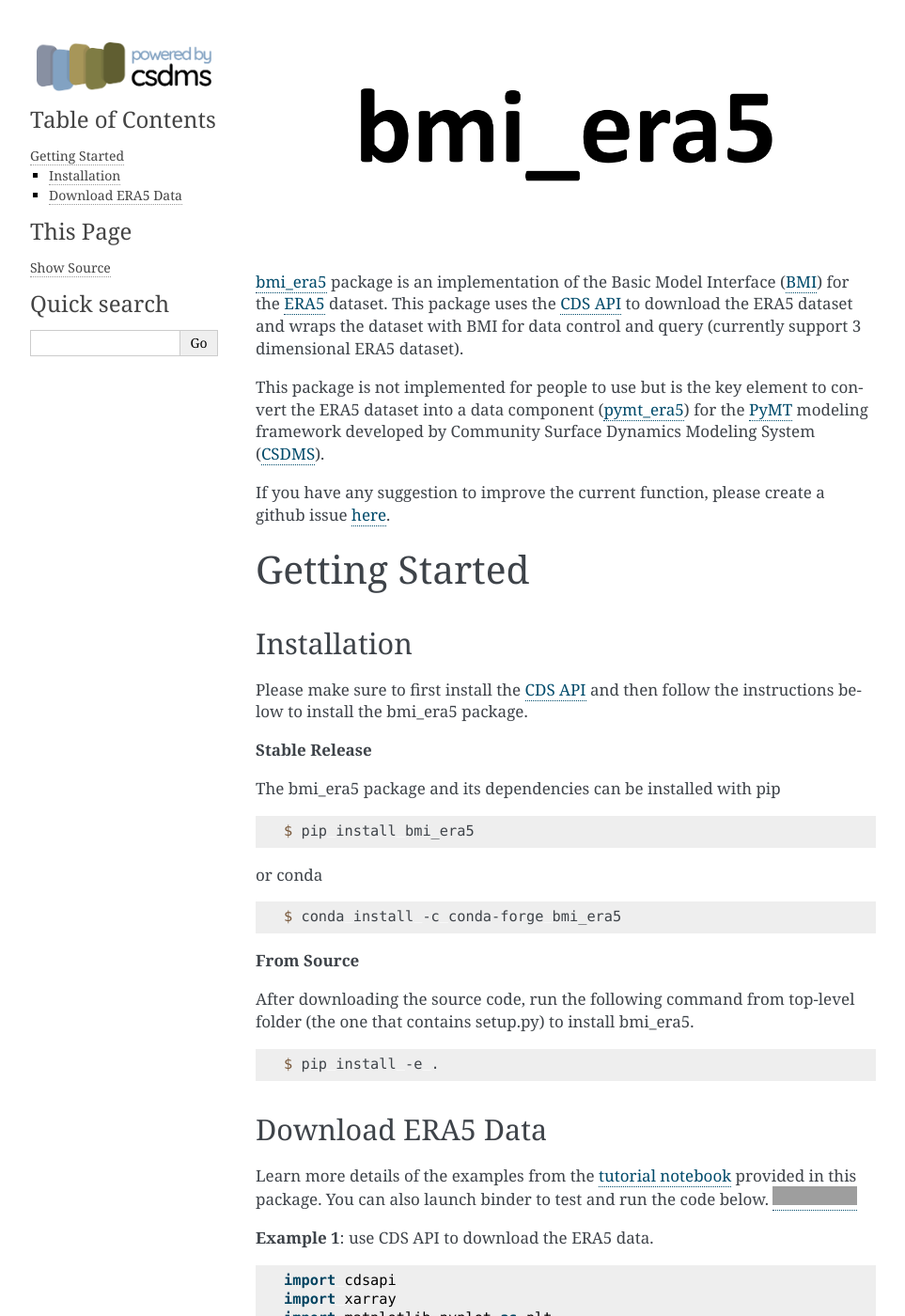
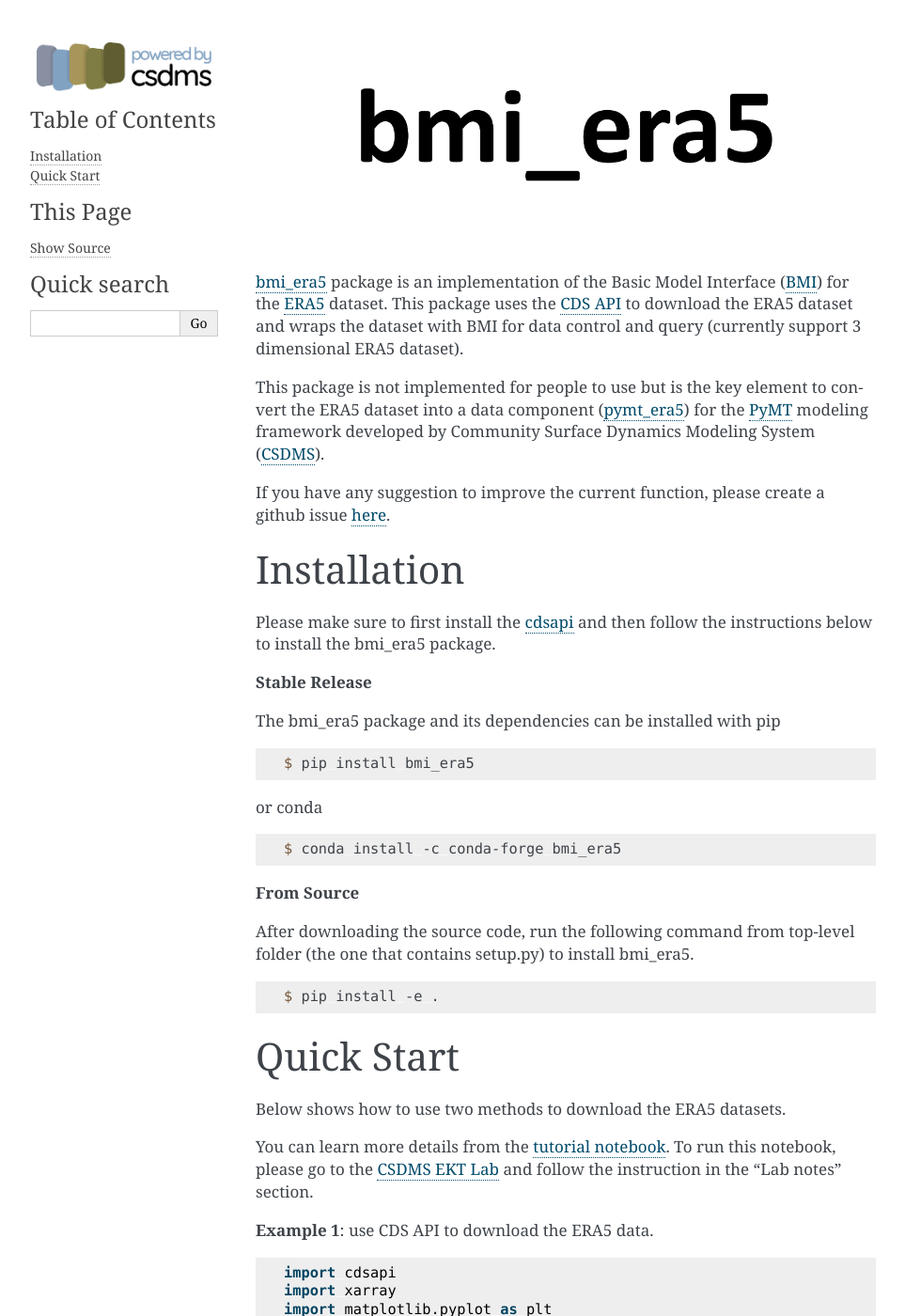
Before and after one commit to gantian127/bmi_era5, a Sphinx documentation site: the page built from docs/source/index.rst, in a window 1280 px wide and 1400 px high. Shown: the whole window at 94% size, without its empty margins (148-1111 px from the left). Built offline with Sphinx 7.4.7, drawn with Linux system fonts in a browser that asks for light colours; some of the changed text lies outside the part shown; grey boxes are pictures that could not be loaded.

Commit message:
update docs

```diff
--- a/docs/source/index.rst
+++ b/docs/source/index.rst
@@ -18,14 +18,11 @@ If you have any suggestion to improve the current function, please create a gith
 `here <https://github.com/gantian127/bmi_era5/issues>`_.
 
 
-Getting Started
-===============
-
 Installation
 ++++++++++++
 
 Please make sure to first install the
-`CDS API <https://confluence.ecmwf.int/display/CKB/How+to+download+ERA5#HowtodownloadERA5-4-DownloadERA5familydatathroughtheCDSAPI>`_
+`cdsapi <https://confluence.ecmwf.int/display/CKB/How+to+download+ERA5#HowtodownloadERA5-4-DownloadERA5familydatathroughtheCDSAPI>`_
 and then follow the instructions below to install the bmi_era5 package.
 
 **Stable Release**
@@ -52,11 +49,14 @@ After downloading the source code, run the following command from top-level fold
     $ pip install -e .
 
 
-Download ERA5 Data
-++++++++++++++++++++++++
+Quick Start
++++++++++++++
 
-Learn more details of the examples from the `tutorial notebook <https://github.com/gantian127/bmi_era5/blob/master/notebooks/bmi_era5.ipynb>`_ provided in this package.
-You can also launch binder to test and run the code below. |binder|
+Below shows how to use two methods to download the ERA5 datasets.
+
+You can learn more details from the `tutorial notebook <https://github.com/gantian127/bmi_era5/blob/master/notebooks/bmi_era5.ipynb>`_.
+To run this notebook, please go to the `CSDMS EKT Lab <https://csdms.colorado.edu/wiki/Lab-0018>`_ and follow the instruction in the "Lab notes" section.
+
 
 **Example 1**: use CDS API to download the ERA5 data.
 
@@ -164,6 +164,9 @@ You can also launch binder to test and run the code below. |binder|
     plt.ylabel('latitude [degree_north]')
     plt.title('2 metre temperature in Colorado on Jan 1st, 2021 at 00:00')
 
+    # finalize the data component
+    data_comp.finalize()
+
 |tif_plot|
 
 .. links:
```
